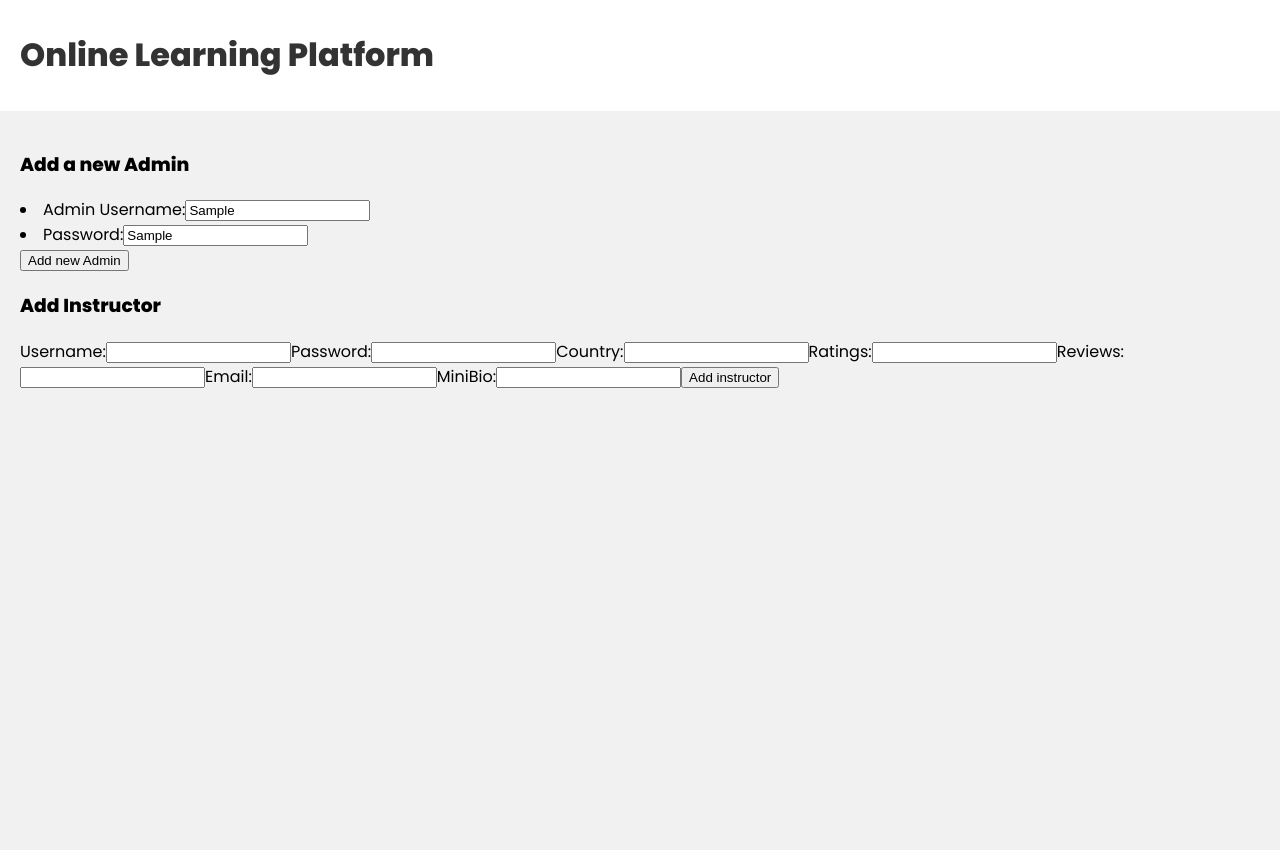
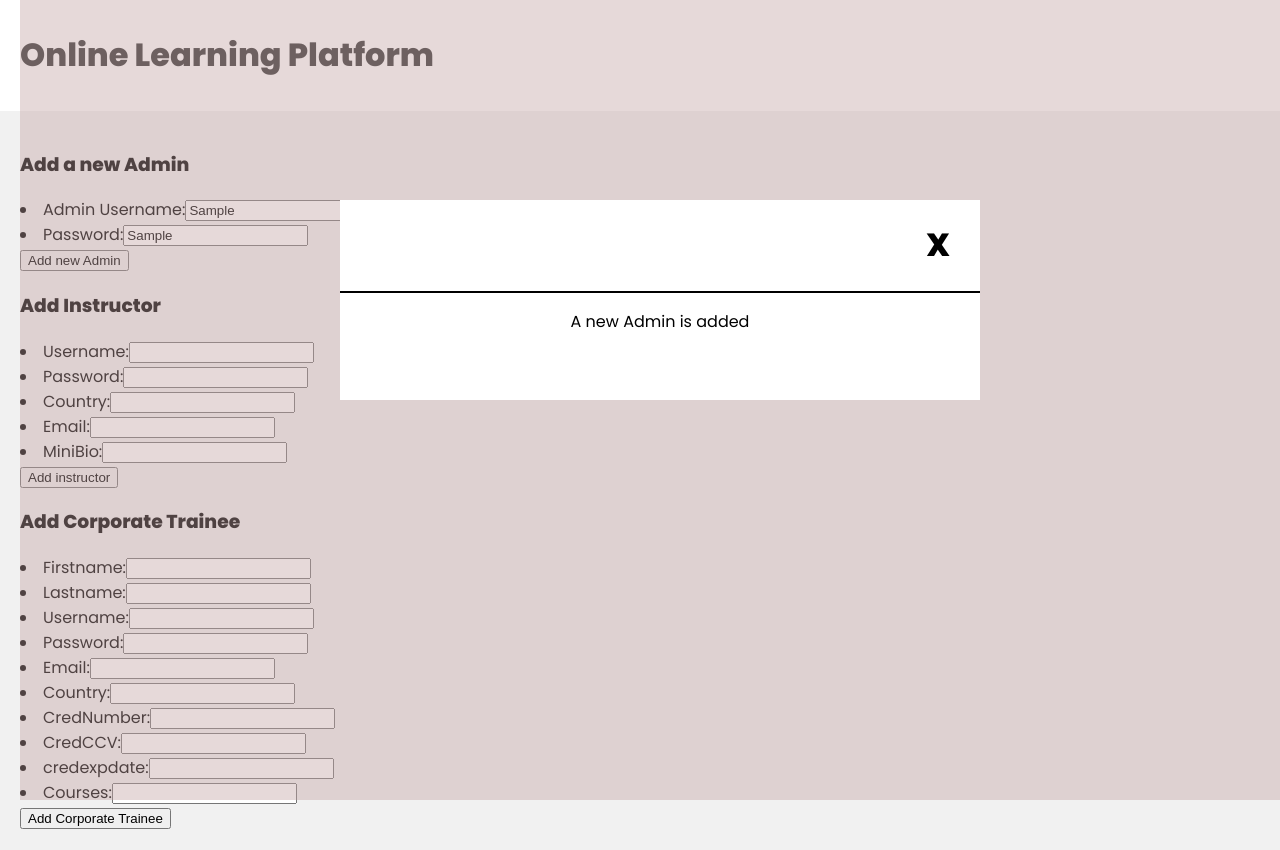
Before and after one commit to Advanced-Computer-Lab-2022/Academic-Clowns-League, a React (Create React App) app in the folder frontend/: page / in a window 1280 px wide. Both pictures are taken after typing "Sample", "Sample" into the empty fields and a click on the button "Add new Admin". Before the commit the page ends 800 px from the top, so only its background shows below. Built offline with nearby package versions, Linux system fonts and the light colour scheme; no server answers.

Commit message:
3rd commit

```diff
--- a/frontend/src/components/AdminForm.js
+++ b/frontend/src/components/AdminForm.js
@@ -2,6 +2,14 @@ import { useState } from "react";
 import { json } from "react-router-dom";
 
 const AdminForm = () => {
+  const [popup, setPop] = useState(false);
+  const handleClickOpen = () => {
+    setPop(!popup);
+  };
+
+  const closePopup = () => {
+    setPop(false);
+  };
   const [username, setUsername] = useState("");
   const [password, setPassword] = useState("");
   const [error, setError] = useState(null);
@@ -52,7 +60,24 @@ const AdminForm = () => {
           value={password}
         />{" "}
       </li>
-      <button>Add new Admin</button>
+      <button onClick={handleClickOpen}>Add new Admin</button>
+      <div>
+        {popup ? (
+          <div className="main">
+            <div className="popup">
+              <div className="popup-header">
+                <h1></h1>
+                <h1 onClick={closePopup}>X</h1>
+              </div>
+              <div>
+                <p className="message">A new Admin is added</p>
+              </div>
+            </div>
+          </div>
+        ) : (
+          ""
+        )}
+      </div>
       {error && <div className="error">{error}</div>}
     </form>
   );
--- /dev/null
+++ b/frontend/src/components/CTraineeForm.js
@@ -0,0 +1,160 @@
+import { useState } from "react";
+import { json } from "react-router-dom";
+
+const CTraineeForm = () => {
+  const [firstname, setFirstname] = useState("");
+  const [lastname, setLastname] = useState("");
+  const [username, setUsername] = useState("");
+  const [password, setPassword] = useState("");
+  const [email, setEmail] = useState("");
+  const [country, setCountry] = useState("");
+  const [crednumber, setCrednum] = useState("");
+  const [credccv, setCredccv] = useState("");
+  const [credexpdate, setCredexpdate] = useState("");
+  const [courses, setCourses] = useState("");
+  const [error, setError] = useState(null);
+
+  const handleSubmit = async (e) => {
+    e.preventDefault();
+
+    const cTrainee = {
+      firstname,
+      lastname,
+      username,
+      password,
+      email,
+      country,
+      crednumber,
+      credccv,
+      credexpdate,
+      courses,
+    };
+
+    const response = await fetch("/api/ctrainee", {
+      method: "POST",
+      body: JSON.stringify(cTrainee),
+      headers: {
+        "Content-Type": "application/json",
+      },
+    });
+    const json = await response.json();
+
+    if (!response.ok) {
+      setError(json.error);
+    }
+    if (response.ok) {
+      setFirstname("");
+      setLastname("");
+      setUsername("");
+      setPassword("");
+      setEmail("");
+      setCountry("");
+      setCrednum("");
+      setCredccv("");
+      setCredexpdate("");
+      setCourses("");
+      setError(null);
+      console.log("new corporate trainee is added", json);
+    }
+  };
+  return (
+    <form className="create" onSubmit={handleSubmit}>
+      <h3>Add Corporate Trainee</h3>
+
+      <li>
+        <label>Firstname:</label>
+        <input
+          type="text"
+          onChange={(e) => setFirstname(e.target.value)}
+          value={firstname}
+        />
+      </li>
+
+      <li>
+        <label>Lastname:</label>
+        <input
+          type="text"
+          onChange={(e) => setLastname(e.target.value)}
+          value={lastname}
+        />
+      </li>
+
+      <li>
+        <label>Username:</label>
+        <input
+          type="text"
+          onChange={(e) => setUsername(e.target.value)}
+          value={username}
+        />
+      </li>
+
+      <li>
+        <label>Password:</label>
+        <input
+          type="text"
+          onChange={(e) => setPassword(e.target.value)}
+          value={password}
+        />
+      </li>
+
+      <li>
+        <label>Email:</label>
+        <input
+          type="text"
+          onChange={(e) => setEmail(e.target.value)}
+          value={email}
+        />
+      </li>
+
+      <li>
+        <label>Country:</label>
+        <input
+          type="text"
+          onChange={(e) => setCountry(e.target.value)}
+          value={country}
+        />
+      </li>
+
+      <li>
+        <label>CredNumber:</label>
+        <input
+          type="text"
+          onChange={(e) => setCrednum(e.target.value)}
+          value={crednumber}
+        />
+      </li>
+
+      <li>
+        <label>CredCCV:</label>
+        <input
+          type="text"
+          onChange={(e) => setCredccv(e.target.value)}
+          value={credccv}
+        />
+      </li>
+
+      <li>
+        <label>credexpdate:</label>
+        <input
+          type="text"
+          onChange={(e) => setCredexpdate(e.target.value)}
+          value={credexpdate}
+        />
+      </li>
+
+      <li>
+        <label>Courses:</label>
+        <input
+          type="text"
+          onChange={(e) => setCourses(e.target.value)}
+          value={courses}
+        />
+      </li>
+
+      <button>Add Corporate Trainee</button>
+      {error && <div className="error">{error}</div>}
+    </form>
+  );
+};
+
+export default CTraineeForm;
--- a/frontend/src/components/InstructorForm.js
+++ b/frontend/src/components/InstructorForm.js
@@ -5,8 +5,6 @@ const InstructorForm = () => {
   const [username, setUsername] = useState("");
   const [password, setPassword] = useState("");
   const [country, setCountry] = useState("");
-  const [ratings, setRatings] = useState("");
-  const [reviews, setReviews] = useState("");
   const [email, setEmail] = useState("");
   const [miniBio, setMiniBio] = useState("");
   const [error, setError] = useState(null);
@@ -18,8 +16,6 @@ const InstructorForm = () => {
       username,
       password,
       country,
-      ratings,
-      reviews,
       email,
       miniBio,
     };
@@ -40,8 +36,6 @@ const InstructorForm = () => {
       setUsername("");
       setPassword("");
       setCountry("");
-      setRatings("");
-      setReviews("");
       setEmail("");
       setMiniBio("");
       setError(null);
@@ -52,54 +46,50 @@ const InstructorForm = () => {
     <form className="create" onSubmit={handleSubmit}>
       <h3>Add Instructor</h3>
 
+      <li>
         <label>Username:</label>
         <input
           type="text"
           onChange={(e) => setUsername(e.target.value)}
           value={username}
         />
+      </li>
 
+      <li>
         <label>Password:</label>
         <input
           type="text"
           onChange={(e) => setPassword(e.target.value)}
           value={password}
         />
+      </li>
 
+      <li>
         <label>Country:</label>
         <input
           type="text"
           onChange={(e) => setCountry(e.target.value)}
           value={country}
         />
+      </li>
 
-      <label>Ratings:</label>
-      <input
-        type="[Number]"
-        onChange={(e) => setRatings(e.target.value)}
-        value={ratings}
-      />
-
-      <label>Reviews:</label>
-      <input
-        type="[Number]"
-        onChange={(e) => setReviews(e.target.value)}
-        value={reviews}
-      />
-
+      <li>
         <label>Email:</label>
         <input
           type="text"
           onChange={(e) => setEmail(e.target.value)}
           value={email}
         />
+      </li>
 
+      <li>
         <label>MiniBio:</label>
         <input
           type="text"
           onChange={(e) => setMiniBio(e.target.value)}
           value={miniBio}
         />
+      </li>
       <button>Add instructor</button>
       {error && <div className="error">{error}</div>}
     </form>
--- a/frontend/src/index.css
+++ b/frontend/src/index.css
@@ -30,3 +30,31 @@ header a {
   padding: 20px;
   margin: 0 auto;
 }
+
+.popup {
+  height: 200px;
+  width: 50%;
+  background-color: white;
+  position: absolute;
+  top: 25%;
+  right: 25%;
+}
+
+.popup-header {
+  display: flex;
+  justify-content: space-between;
+  padding: 0 30px 0 15px;
+  border-bottom: 2px solid black;
+}
+
+.main {
+  background-color: rgba(195, 162, 162, 0.408);
+  height: 100%;
+  width: 100%;
+  position: absolute;
+  top: 0;
+}
+
+.message {
+  text-align: center;
+}
--- a/frontend/src/pages/Home.js
+++ b/frontend/src/pages/Home.js
@@ -4,11 +4,14 @@ import { useEffect, useState } from "react";
 
 import AdminForm from "../components/AdminForm";
 import InstructorForm from "../components/InstructorForm";
+import CTraineeForm from "../components/CTraineeForm";
+
 const Home = () => {
   return (
     <div className="home">
       <AdminForm />
       <InstructorForm />
+      <CTraineeForm />
     </div>
   );
 };
```
Lines whose indentation alone changed are shown as unchanged.
